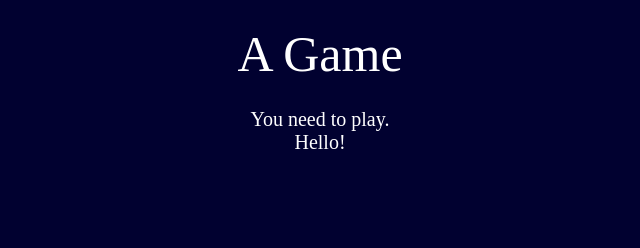
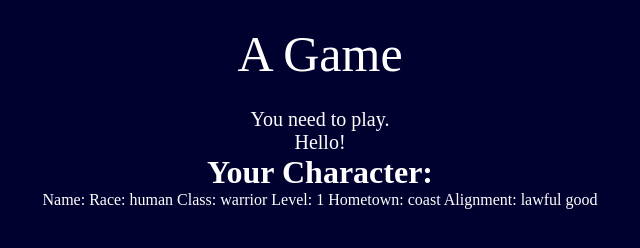
Before and after one commit to Ratiekae/CharacterCreator, a plain HTML site: page index.html in a window 1280 px wide. Both pictures are taken after a click on the button "Finish". Shown: the whole page, without its empty margins (320-960 px from the left). Drawn offline with Linux system fonts and the light colour scheme.

Commit message:
funeral code

```diff
--- a/app.js
+++ b/app.js
@@ -1,5 +1,15 @@
 const startScreen = document.getElementById("startScreen");
 const characterScreen = document.getElementById("charScreen");
+
+const nameChar = document.getElementById("name-char");
+const raceChar = document.getElementById("race-char");
+const classChar = document.getElementById("class-char");
+const levelChar = document.getElementById("level-char");
+const hometownChar = document.getElementById("hometown-char");
+const lawChar = document.getElementById("lawfulness-char");
+const goodChar = document.getElementById("goodness-char");
+
+
 
 var playerChar = {
   name: "",
@@ -12,24 +22,38 @@ var playerChar = {
 };
 
 function characterCreate() {
-  var name_id = document.getElementById("name").value;
-  var race_id = document.getElementById("races").value;
-  var class_id = document.getElementById("classes").value;
-  var level_id = document.getElementById("level").value;
-  var startArea_id = document.getElementById("start-area").value;
-  var lawAlign_id = document.getElementById("law-alignment").value;
-  var goodAlign_id = document.getElementById("good-alignment").value;
 
+  playerChar.name = document.getElementById("name").value;
+  playerChar.race = document.getElementById("races").value;
+  playerChar.class = document.getElementById("classes").value;
+  playerChar.level = document.getElementById("level").value;
+  playerChar.hometown = document.getElementById("start-area").value;
+  playerChar.lawfulness = document.getElementById("law-alignment").value;
+  playerChar.goodness = document.getElementById("good-alignment").value;
+
+/*
   playerChar.name = name_id;
   playerChar.race = race_id;
   playerChar.class = class_id;
   playerChar.level = level_id;
   playerChar.hometown = startArea_id;
   playerChar.lawfulness = lawAlign_id;
-  playerChar.goodness = goodAlign_id;
+  playerChar.goodness = goodAlign_id;*/
   console.log(playerChar);
   characterScreen.style.display = "block";
   startScreen.style.display = "none";
+  generateCharSheet();
+}
+
+
+function generateCharSheet (){
+  nameChar.innerHTML = playerChar.name;
+  raceChar.innerHTML = playerChar.race;
+  classChar.innerHTML = playerChar.class;
+  levelChar.innerHTML = playerChar.level;
+  hometownChar.innerHTML = playerChar.hometown;
+  lawChar.innerHTML = playerChar.lawfulness;
+  goodChar.innerHTML = playerChar.goodness;
 }
 
 function main() {
--- a/index.html
+++ b/index.html
@@ -86,6 +86,15 @@
 
     <div class="character-screen" id="charScreen">
       <p>Hello!</p>
+    <div class="char-display">
+      <h1>Your Character: </h1>
+      <label>Name: </label><span id="name-char"></span>
+      <label>Race: </label><span id="race-char"></span>
+      <label>Class: </label><span id="class-char"></span>
+      <label>Level: </label><span id="level-char"></span>
+      <label>Hometown: </label><span id="hometown-char"></span>
+      <label>Alignment: </label><span id="lawfulness-char"></span> <span id="goodness-char"></span>
+    </div>
     </div>
 
     <script src="app.js"></script>
```
Also changed, not shown: 1 other file.
